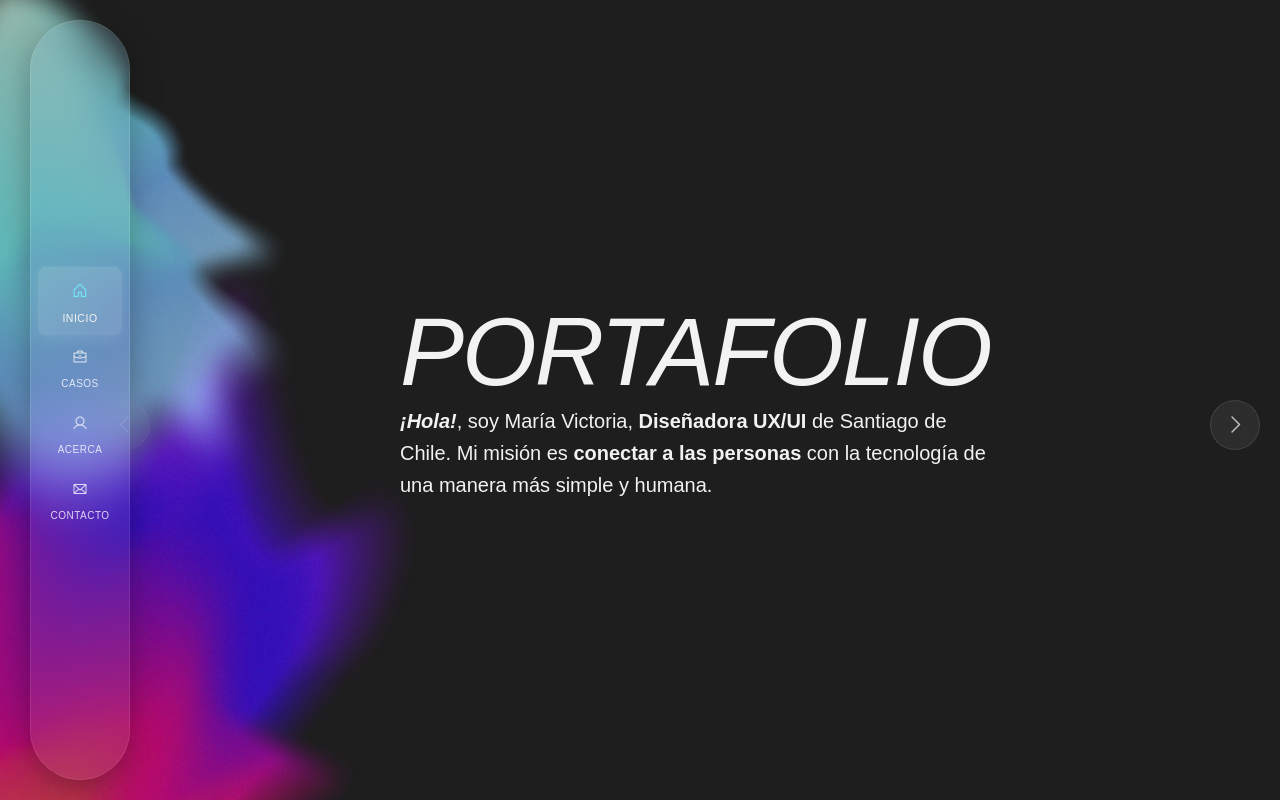
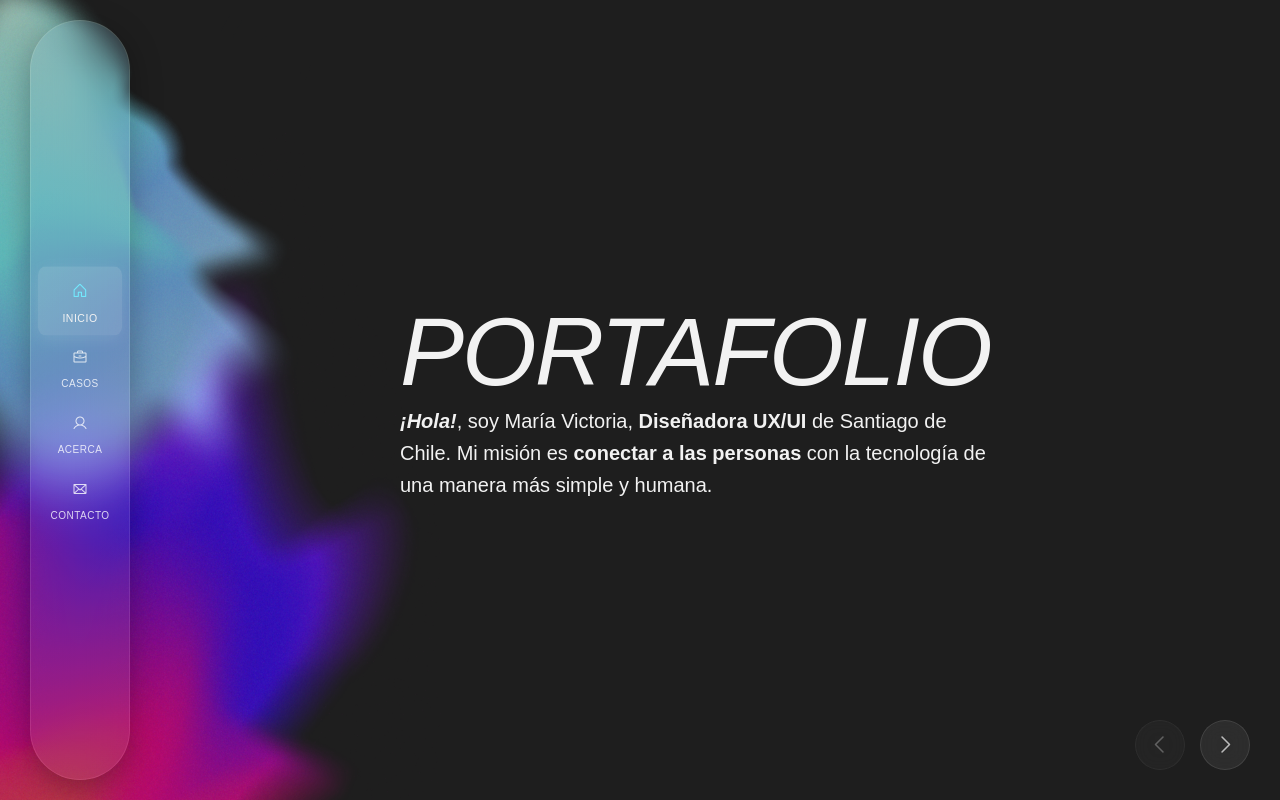
Before and after one commit to VictoriaC0/portafoliouxui, an Angular app: page /#/home in a window 1280 px wide. Built offline with nearby package versions, Linux system fonts and the light colour scheme; a web font is replaced by a local one.

Commit message:
Refactor navigation arrows positioning and layout for improved responsiveness

```diff
--- a/src/app/shared/components/navigation-arrows/navigation-arrows.scss
+++ b/src/app/shared/components/navigation-arrows/navigation-arrows.scss
@@ -1,15 +1,14 @@
 .navigation-arrows {
     position: fixed;
-    top: 50%;
-    left: 0;
-    right: 0;
-    transform: translateY(-50%);
+    bottom: 30px;
+    right: 30px;
     z-index: 999;
     pointer-events: none;
+    display: flex;
+    gap: 15px;
 
     .arrow-btn {
-        position: absolute;
-        top: 0;
+        position: relative;
         width: 50px;
         height: 50px;
         background: rgba(255, 255, 255, 0.1);
@@ -44,11 +43,11 @@
         }
 
         &.prev-btn {
-            left: 100px; // Offset from sidebar (80px + 20px margin)
+            order: 1;
         }
 
         &.next-btn {
-            right: 20px;
+            order: 2;
         }
     }
 }
--- a/src/styles/_navigation.scss
+++ b/src/styles/_navigation.scss
@@ -169,16 +169,16 @@
 // ===== NAVIGATION ARROWS (DESKTOP) =====
 .navigation-arrows {
     position: fixed;
-    top: 50%;
-    transform: translateY(-50%);
+    bottom: 30px;
+    right: 30px;
     z-index: $z-arrows;
     pointer-events: none;
+    display: flex;
+    gap: 15px;
 }
 
 .nav-arrow {
-    position: fixed;
-    top: 50%;
-    transform: translateY(-50%);
+    position: relative;
     width: 50px;
     height: 50px;
     @include glass-effect($bg: $glass-bg,
@@ -198,13 +198,13 @@
     &:hover {
         background: rgba(255, 255, 255, 0.1);
         color: $accent-blue;
-        transform: translateY(-50%) scale(1.1);
+        transform: scale(1.1);
         opacity: 1;
         box-shadow: 0 8px 25px rgba(74, 158, 255, 0.3);
     }
 
     &:active {
-        transform: translateY(-50%) scale(0.95);
+        transform: scale(0.95);
     }
 
     &:disabled {
@@ -219,11 +219,11 @@
     }
 
     &-left {
-        left: $nav-arrow-left;
+        order: 1;
     }
 
     &-right {
-        right: $nav-arrow-right;
+        order: 2;
     }
 }
 
```
